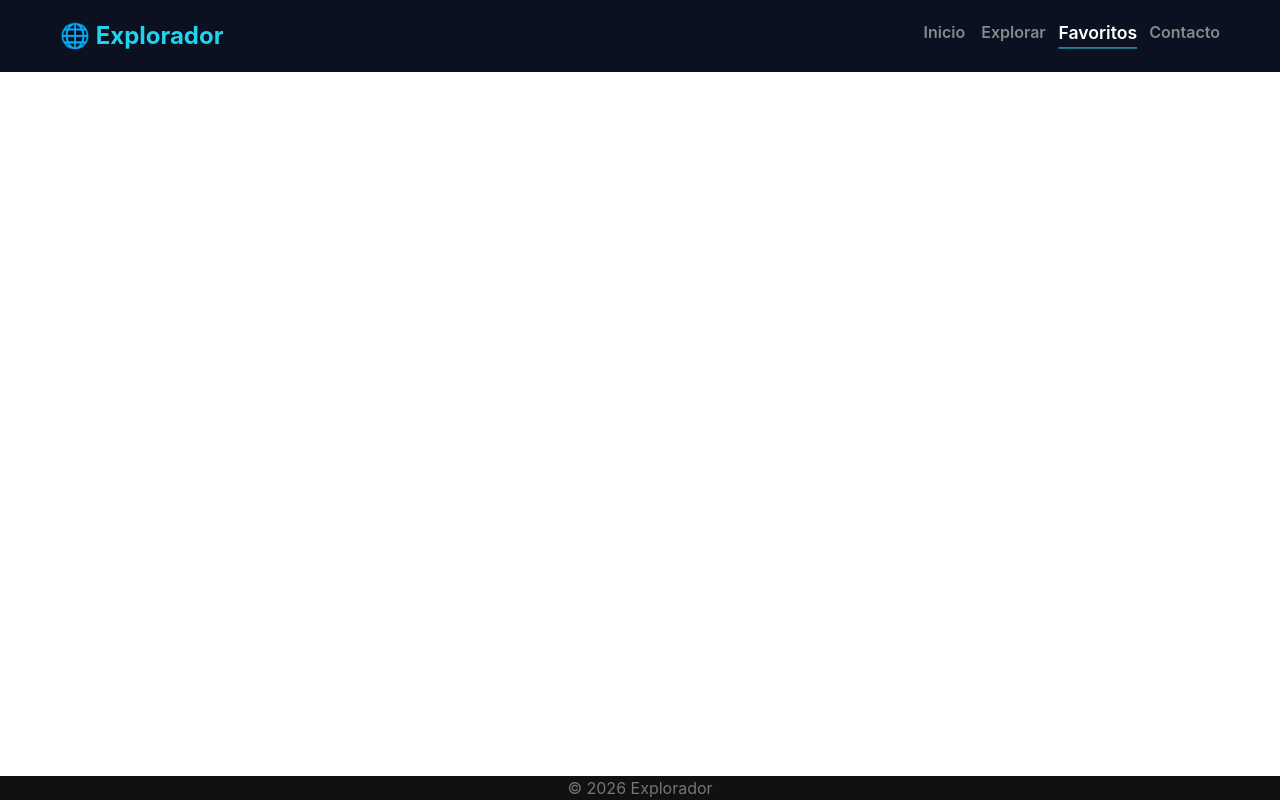
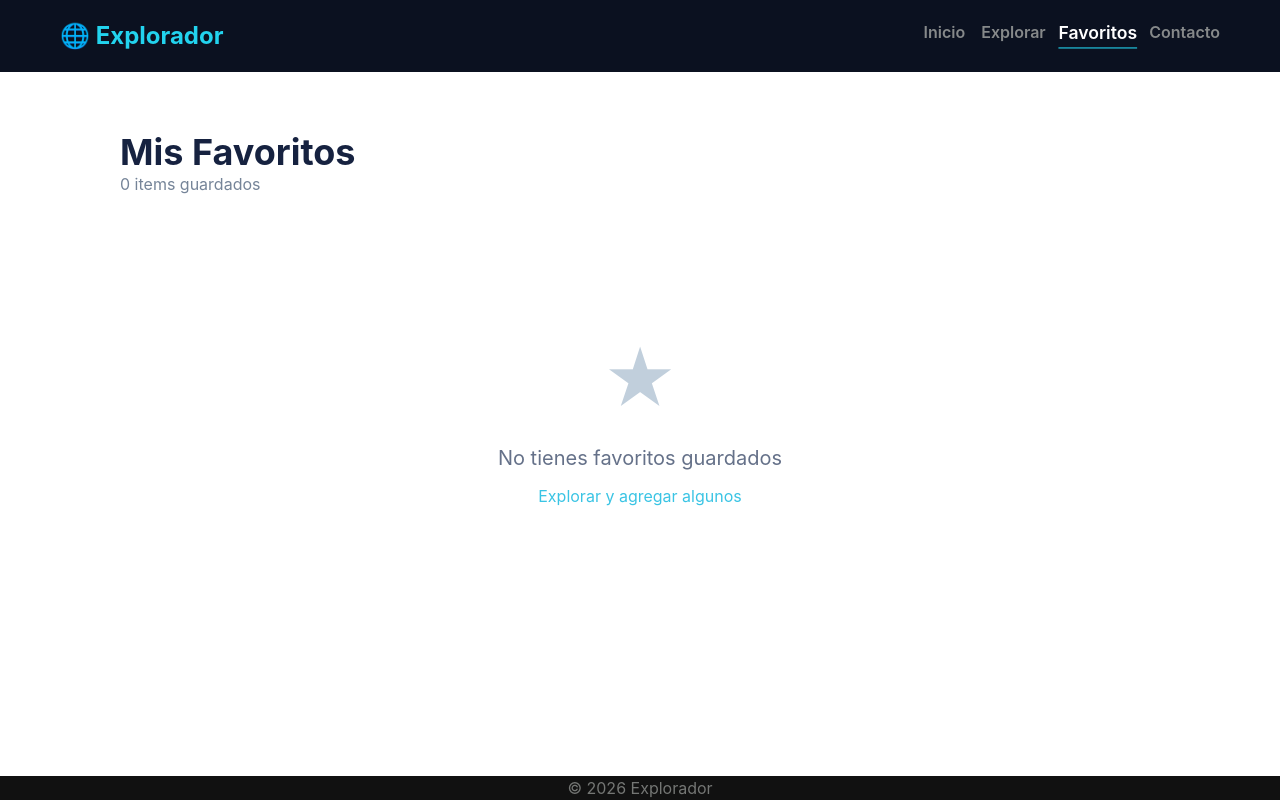
Before and after one commit to alfredoTous/React-Proyecto1, a React (Vite) app: page /favoritos in a window 1280 px wide. Built offline with nearby package versions, Linux system fonts and the light colour scheme.

Commit message:
feat: add /favoritos and localStorage management for favorite characters persistance

```diff
--- a/src/App.tsx
+++ b/src/App.tsx
@@ -4,6 +4,7 @@ import Footer from "./components/Footer"
 
 import { Routes, Route } from 'react-router';
 import Explorar from "./pages/Explorar";
+import Favoritos from "./pages/Favoritos";
 
 function App() {
     return (
@@ -11,8 +12,9 @@ function App() {
             <Header/>
 
             <Routes>
-                <Route path="/"         element={<Inicio/>}/>
-                <Route path="/explorar" element={<Explorar/>}/>
+                <Route path="/"          element={<Inicio/>}/>
+                <Route path="/explorar"  element={<Explorar/>}/>
+                <Route path="/favoritos" element={<Favoritos/>}/>
             </Routes>
 
             <Footer/>
--- a/src/components/Card.tsx
+++ b/src/components/Card.tsx
@@ -1,10 +1,15 @@
 import type { Character } from '../types/character'
+
+import { toggleFromFavoritos } from '../pages/Favoritos'
 
 function Card({character}: {character: Character})
 {
+
+
     return (
         <div className="flex flex-col justify-center w-100 bg-white rounded-2xl shadow-lg cursor-pointer transition duration-300 ease-in-out hover:scale-104 will-change-transform">
             <img className="w-120 h-50 object-cover rounded-t-2xl" src={character.image}/>
+            <button onClick={()=>toggleFromFavoritos(character)}>★</button>
             <div className="p-6">
                 <h3 className="text-xl font-semibold text-[#0f1c3d]">{character.name}</h3>
                 <p className="text-[#8a92a2]">Estado: <span className="text-[#2a355c]">{character.status}</span></p>
--- a/src/pages/Explorar.tsx
+++ b/src/pages/Explorar.tsx
@@ -70,6 +70,20 @@ function Explorar()
     }
 
 
+    function loadFavoritos() : Character[]
+    {
+        const data : string = localStorage.getItem('favoritos') || '[]';
+        return JSON.parse(data);
+    }
+
+    function saveToFavoritos(character: Character) {
+        const favoritos : Character[] = loadFavoritos();
+
+        favoritos.push(character);
+
+        localStorage.setItem('favoritos', JSON.stringify(favoritos));
+    }
+
     return (
         <main className="flex-1">
             <section className="flex flex-col items-center gap-7 bg-linear-to-b from-[#10182b] via-[#172239] to-[#1d2b45] text-white p-12 pb-20">
--- /dev/null
+++ b/src/pages/Favoritos.tsx
@@ -0,0 +1,68 @@
+import { useEffect, useState } from "react";
+import type { Character } from "../types/character";
+import Card from "../components/Card";
+import { Link } from "react-router";
+
+
+export function loadFavoritos() : Character[]
+{
+    const data : string = localStorage.getItem('favoritos') || '[]';
+    return JSON.parse(data);
+}
+
+export function saveToFavoritos(character: Character) {
+    const favoritos : Character[] = loadFavoritos();
+
+    favoritos.push(character);
+
+    localStorage.setItem('favoritos', JSON.stringify(favoritos));
+}
+
+export function deleteFromFavoritos(character: Character) {
+    const favoritos : Character[] = loadFavoritos();
+    localStorage.setItem('favoritos', JSON.stringify(favoritos.filter(c => c.id != character.id)))
+}
+
+export function toggleFromFavoritos(character: Character) {
+    if (loadFavoritos().find(c => c.id == character.id) == undefined) {
+        saveToFavoritos(character);
+        return;
+    }
+    deleteFromFavoritos(character);
+}
+
+function Favoritos()
+{
+    const [favoritos, setFavoritos] = useState<Character[]>([]);
+
+    useEffect(() => {
+        setFavoritos(loadFavoritos());
+    }, [])
+
+
+
+    return (
+        <main className="p-15 flex-1 flex flex-col">
+            <div className="ml-15 mb-10">
+                <h2 className="text-4xl font-bold text-[#162240]">Mis Favoritos</h2>
+                <p className="text-[#758498]">{favoritos.length} items guardados</p>
+            </div>
+            <div className="flex flex-col items-center">
+                <section className={favoritos.length ? 'grid grid-cols-3 gap-12' : ''}>
+                    {
+                        favoritos.length ? favoritos.map((c) => <Card key={c.id} character={c} />)
+                                         : (
+                            <div className="mt-20 flex flex-col items-center justify-center">
+                                <h2 className="p-7 text-[#c1cfdc] text-7xl">★</h2>
+                                <h3 className="pb-3 text-xl text-[#657189]">No tienes favoritos guardados</h3>
+                                <Link to={"/explorar"} className="text-[#3ac4e4]">Explorar y agregar algunos</Link>
+                            </div>
+                        )
+                    }
+                </section>
+            </div>
+        </main>
+    )
+}
+
+export default Favoritos;
--- a/src/types/character.ts
+++ b/src/types/character.ts
@@ -4,5 +4,7 @@ export type Character = {
     status   : string;
     species  : string;
     image    : string;
-    location : {name: string, url: string}
+    location : {name: string, url: string};
+    gender   : string;
+    episodes : number;
 };
```
